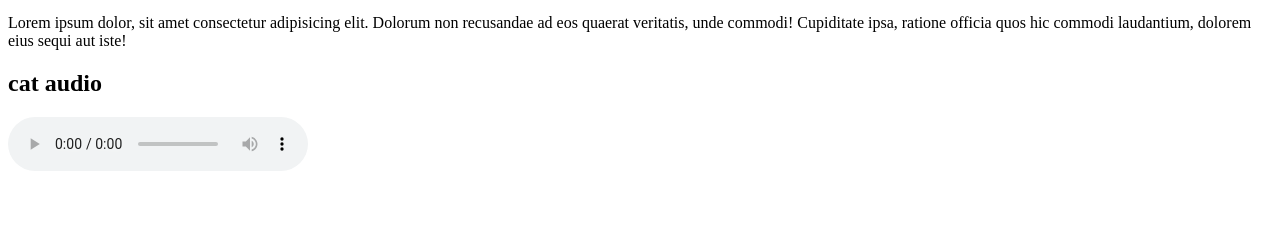
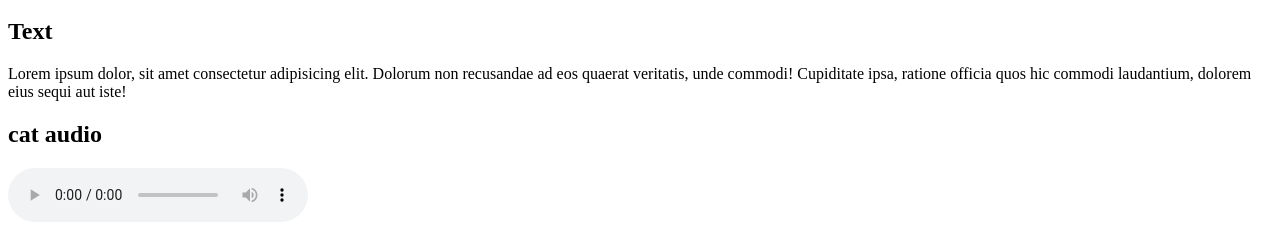
Before and after one commit to MostlyHarmIess/The-Jump-Work, a plain HTML site: page petShop/cats.html in a window 1280 px wide. Shown: the part 549-800 px from the top of the page. Drawn offline with Linux system fonts and the light colour scheme.

Commit message:
added h2

```diff
--- a/petShop/cats.html
+++ b/petShop/cats.html
@@ -23,6 +23,7 @@
     </header>
     <main>
       <section>
+        <h2>Text</h2>
         <p>
           Lorem ipsum dolor, sit amet consectetur adipisicing elit. Dolorum non
           recusandae ad eos quaerat veritatis, unde commodi! Cupiditate ipsa,
```
Also changed, not shown: petShop/dogs.html (+1 -0 lines), petShop/index.html (+1 -0 lines), petShop/rabbits.html (+1 -0 lines).
